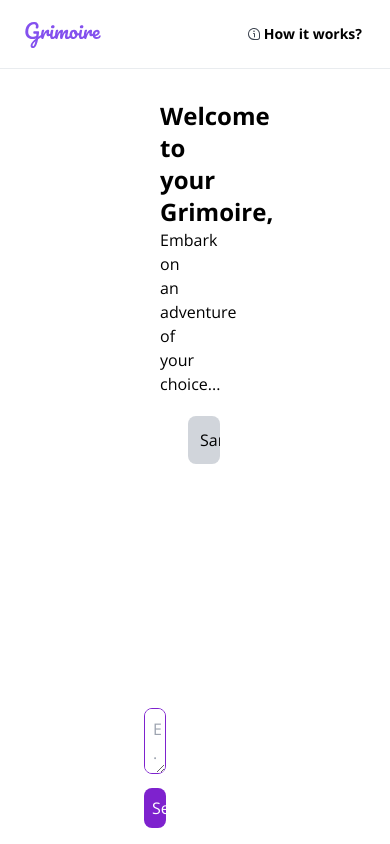
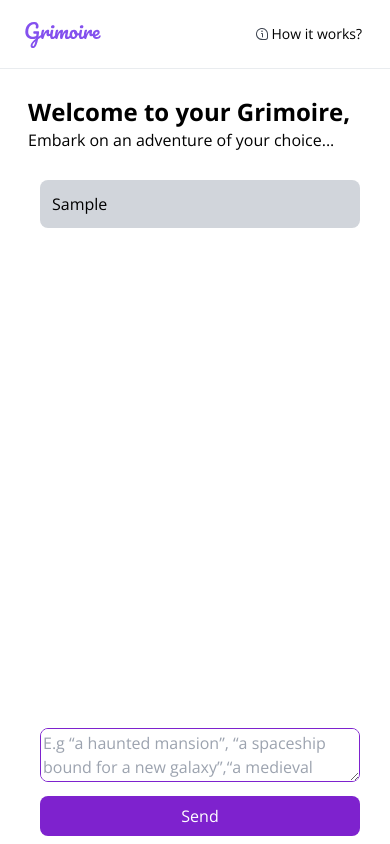
Before and after one commit to Jowwy02/Grimoire, a React (Create React App) app: page / in a window 390 px wide. Both pictures are taken after typing "Sample" into the empty fields and a click on the button "Send". Built offline with nearby package versions, Linux system fonts and the light colour scheme; no server answers.

Commit message:
Finish Desktop and mobile design, complete functionality and customize prompts.

```diff
--- a/public/index.html
+++ b/public/index.html
@@ -30,7 +30,7 @@
       href="https://fonts.googleapis.com/css2?family=Open+Sans:wght@400;700&display=swap"
       rel="stylesheet"
     />
-    <title>React App</title>
+    <title>Grimoire</title>
   </head>
   <body>
     <noscript>You need to enable JavaScript to run this app.</noscript>
--- a/src/App.js
+++ b/src/App.js
@@ -12,7 +12,7 @@
 const PROMPT = {
   role: "system",
   content:
-    "Create a short fictional story using HTML tag format without the <doctype> and <html> tags. The story should be based on the users input. The story should be structured into chapters. The chapters title should be bolded. It should return the first chapter only first, then when users raises a prompt, it should return the next chapter and so on in that manner.",
+    "Create a very short fictional story using HTML tag format without the <doctype> and <html> tags. The story should be based on the theme chosen by the user.  The story should be structured into chapters. Each response from the model should be a new chapter. The chapters title should be a bold. The first chapter should have a title that carries the name of the story. The rest of the chapter should be structured with semantic tags to get a good readable structure. It should return the first chapter only first, then when users raises a prompt, it should return the next chapter and so on in that manner. The chapters shouldn't be cut abruptly, avoid this. After each chapter, suggest directions and paths that the story can go. The directions should be titled by paths.",
 };
 
 function App() {
@@ -33,7 +33,7 @@
       const completion = await openai.chat.completions.create({
         model: "gpt-3.5-turbo-0613",
         messages: chat,
-        max_tokens: 200,
+        max_tokens: 300,
         temperature: 0,
       });
 
@@ -56,14 +56,14 @@
     setIsThinking(true);
     setMessages([...messages, { role: "user", content: input }]);
     console.log("messages", messages);
-    callOpenaiAPI([...messages, PROMPT]);
+    callOpenaiAPI([PROMPT, ...messages, { role: "user", content: input }]);
   };
 
   const selectOption = (option) => {
     // setInput(option)
     setIsThinking(true);
     setMessages([...messages, { role: "user", content: option }]);
-    callOpenaiAPI([...messages, PROMPT]);
+    callOpenaiAPI([PROMPT, ...messages, { role: "user", content: option }]);
   };
 
   const preloadSVG = (
@@ -93,7 +93,7 @@
   };
 
   useEffect(() => {
-    input && callOpenaiAPI();
+    // input && callOpenaiAPI();
     scrollToBottom();
   }, [messages]);
 
@@ -105,24 +105,26 @@
         </div>
         <div className="flex py-2">
           <img className="w-3" src={CommentInfo} alt="CommentInfo" />
-          <h6 className="text-sm mx-1 font-semibold">How it works?</h6>
+          <h6 className="text-sm font-medium md:text-sm mx-1 md:font-semibold">
+            How it works?
+          </h6>
         </div>
       </header>
       <div className="vertical-line"></div>
-      <div className="body mt-8 ml-40 pr-56">
+      <div className="body m-7  md:mt-8 md:ml-40 md:pr-56">
         <h1 className="font-bold text-2xl ">Welcome to your Grimoire,</h1>
         <h6>Embark on an adventure of your choice...</h6>
       </div>
 
-      <div className="relative mr-40 ml-44 space mx-auto my-5 min-h-[cal(100vh_-_150px)] pb-[170px]">
+      <div className="relative w-80 left-10 md:w-4/5  md:ml-40 my-5 md:min-h-[cal(100vh_-_150px)] pb-[170px]">
         {messages.map((messages, i) => (
           <div
             ref={messagesEndRef}
             key={i}
-            className={`  m-3 relative  p-3 max-w-3x rounded-lg  w-3/5 overflow-y-auto whitespace-normal text-black my-2  ${
+            className={`   relative p-3 md:max-w-2xl rounded-lg  md:w-3/5 md:right-10 overflow-y-auto whitespace-normal text-black my-2 mb-4 ${
               messages.role !== "assistant"
-                ? "bg-gray-300 "
-                : "bg-purple-200 ml-auto"
+                ? "bg-gray-300 md:ml-auto md:mr-16"
+                : "bg-purple-200 "
             }`}
             dangerouslySetInnerHTML={{ __html: messages.content || "" }}
           >
@@ -130,18 +132,18 @@
           </div>
         ))}
         {isThinking && (
-          <div className="p-3 max-w-full text-white my-2 ml-auto">
-            {preloadSVG}
+          <div class="flex items-center justify-center w-28 px-3 py-1 text-xs font-medium leading-none text-center rounded-full animate-bounce dark:bg-purple-700 ">
+            loading...
           </div>
         )}
       </div>
 
-      <div className="fixed bottom-0  p-4 left-32 right-52 md:p-8">
+      <div className="fixed w-80 left-10 bottom-0 md:w-4/5 md:left-32 md:right-52 md:p-8">
         <textarea
           placeholder="E.g “a haunted mansion”, “a spaceship bound for a new galaxy”,“a medieval kingdom” "
           value={input}
           onChange={(e) => setInput(e.target.value)}
-          className="w-full border border-purple-700 p-2 rounded-lg"
+          className="w-full flex-grow  p-0.5  border border-purple-700 md:p-2 rounded-lg"
           onKeyDown={(e) => {
             if (e.key === "Enter" && e.shiftKey === false) {
               e.preventDefault();
@@ -151,7 +153,7 @@
         ></textarea>
         <button
           onClick={onSubmitAction}
-          className="bg-purple-700 text-white w-full  p-2 mt-2 rounded-lg hover:bg-purple-900 md:2xl "
+          className="bg-purple-700 text-white w-full mb-2 p-2 mt-2 rounded-lg hover:bg-purple-900 md:2xl "
         >
           Send
         </button>
@@ -159,9 +161,9 @@
       {!messages.length && (
         <div
           className="absolute top-[200px]
-          transform-translate-x-1/2 pl-6 pr-6 left-32"
+          md:transform-translate-x-1/2 md:pl-6 md:pr-6 md:left-32"
         >
-          <p className="pt-8 pr-80">
+          <p className="mr-4 font-medium ml-7 md:pt-2 md:ml-2 md:pr-96">
             Please provide me with a theme or setting for your interactive
             fiction story. For instance, it could be something like "a haunted
             mansion," "a spaceship bound for a new galaxy," "a medieval
@@ -170,30 +172,31 @@
             story.
           </p>
 
-          <div className="options ">
-            <p className="font-semibold py-4 p-">
-              Choose your theme or setting
-            </p>
+          <p className="font-semibold flex justify-end mr-6 pb-4 pt-8 md:mr-56">
+            Choose your theme or setting
+          </p>
+
+          <div className="options ml-20 p-0  md:mr-40 md:ml-[423px] ">
             <button
-              className="options-btn "
+              className="options-btn hover:bg-purple-600 p-0 md:m-1 md:p-1.5 rounded-lg "
               onClick={() => selectOption(" A meadow outside the White House")}
             >
               A meadow outside the White House
             </button>
             <button
-              className="options-btn"
+              className="options-btn hover:bg-purple-600 m-1 p-1.5 rounded-lg"
               onClick={() => selectOption("A medieval Kingdom")}
             >
               A medieval Kingdom
             </button>
             <button
-              className="options-btn"
+              className="options-btn m-1 hover:bg-purple-600 p-1.5 rounded-lg"
               onClick={() => selectOption(" A haunted mansion")}
             >
               A haunted mansion
             </button>
             <button
-              className="options-btn"
+              className="options-btn hover:bg-purple-600 m-1 p-1.5 rounded-lg"
               onClick={() => selectOption(" Ancient Egypt")}
             >
               Ancient Egypt
--- a/src/index.css
+++ b/src/index.css
@@ -7,6 +7,7 @@
   font-weight: 400;
   font-size: 16px;
   text-decoration-color: black;
+
 }
 
 .vertical-line {
@@ -17,18 +18,14 @@
 }
 
 .options{
-  margin-top: 70px;
- margin-left: 470px;
-}
-.options p {
-  margin-left: 300px;
+display: inline-flex;
+/* margin-left: 423px; */
 }
 
 .options-btn {
-  display: inline-flex;
   background-color: #dbdfe6;
-  margin: 6px;
-  padding: 6px;
-  border-radius: 8px;
+  /* margin: 4px;
+  padding: 6px; */
+  /* border-radius: 8px; */
   font-size: small;
 }
```
